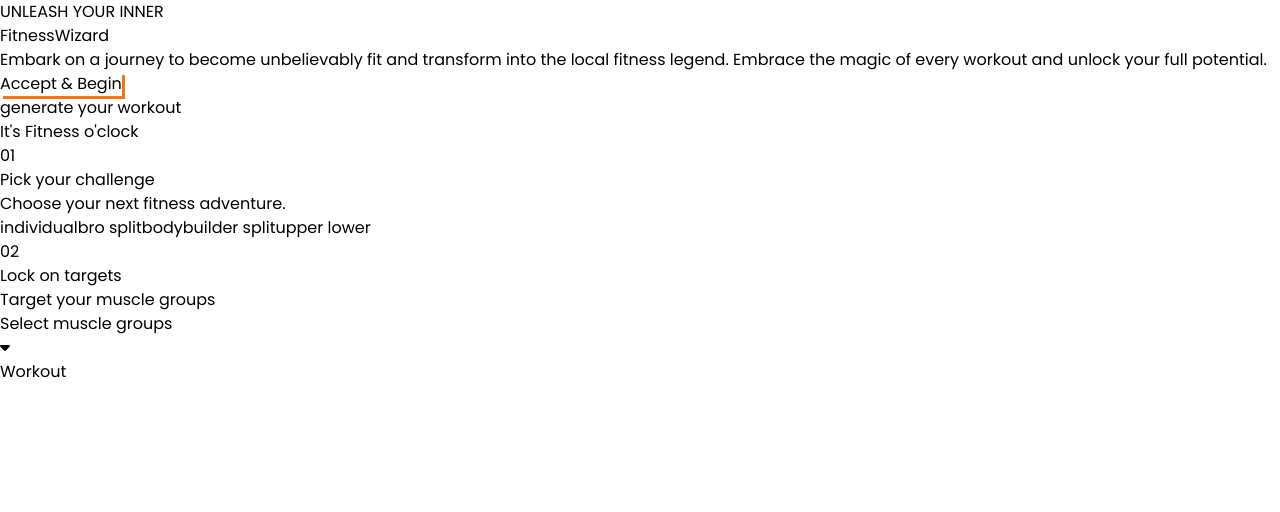
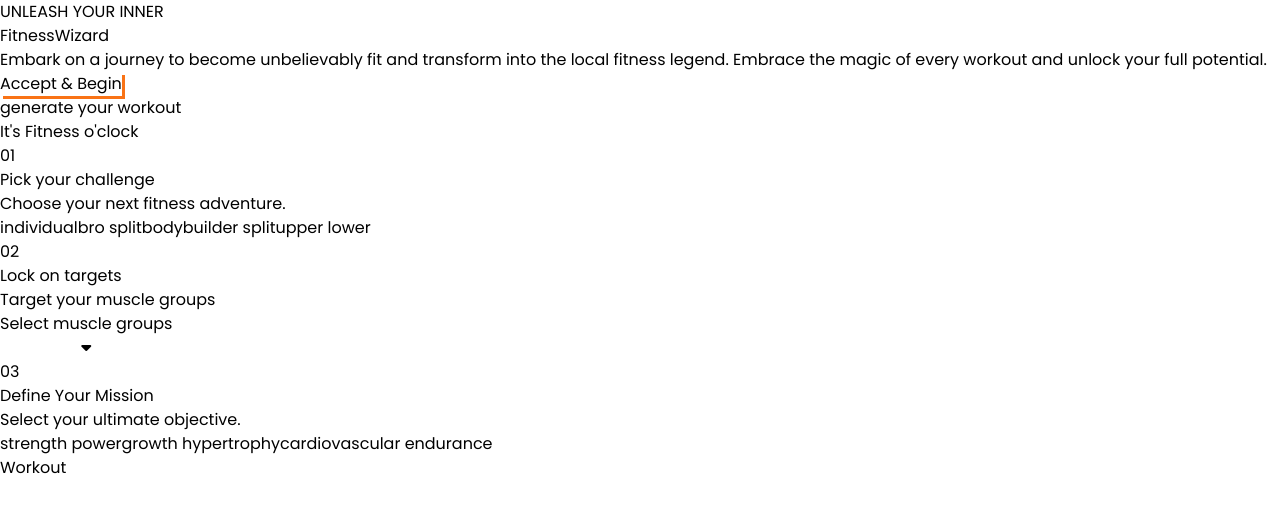
Before and after one commit to ZachTaylor2002/Fitness-Wizard, a React (Vite) app: page / in a window 1280 px wide. Shown: the top 512 px of the page. Built offline with nearby package versions, Linux system fonts and the light colour scheme.

Commit message:
Upadated the Generator component to have the three layouts for the options

```diff
--- a/src/components/Generator.jsx
+++ b/src/components/Generator.jsx
@@ -1,6 +1,6 @@
-import React from 'react'
+import React, {useState} from 'react'
 import SectionWrapper from './SectionWrapper'
-import { WORKOUTS } from '../utils/workout_info';
+import { SCHEMES, WORKOUTS } from '../utils/workout_info';
 
 function Header(props) {
   const { index, title, description } = props;
@@ -16,17 +16,30 @@ function Header(props) {
   );
 }
 
+export default function Generator() {
+  const [showModal, setShowModal] = useState(false);
+  const [workout, setWorkout] = useState(null)
+  const [poison, setPoison] = useState('individual')
+  const [muscles, setMuscles] = useState([])
+  const [goal, setGoal] = useState('strength_power')
 
-export default function Generator() {
+  const toggleModal = () => {
+    setShowModal(!showModal);
+  };
 
   return (
-    <SectionWrapper  header={"generate your workout"} title={['It\'s', 'Fitness', 'o\'clock']}>
+    <SectionWrapper header={"generate your workout"} title={['It\'s', 'Fitness', 'o\'clock']}>
       <Header index={'01'} title={'Pick your challenge'} description={"Choose your next fitness adventure."} />
 
       <div className='grid grid-cols-2 sm:grid-cols-4 gap-4'>
       {Object.keys(WORKOUTS).map((type, typeIndex) => {
         return (
-          <button className='bg-slate-950 border border-slate-950 duration-200 px-4 py-3 rounded-lg hover:border-orange-500 hover:bg-orange-500 hover:text-white' key={typeIndex}>
+          <button onClick={() => {
+            setPoison(type)
+          }} className={
+            'border duration-200 px-4 py-3 rounded-lg' +
+            (type === poison ? ' bg-orange-500 border-orange-500 text-white' : ' bg-slate-950 border-slate-950 text-white hover:border-orange-500 hover:bg-orange-500')
+          } key={typeIndex}>
              <p className='capitalize'>{type.replaceAll('_', " ")}</p>
           </button>
         )
@@ -35,18 +48,33 @@ export default function Generator() {
 
 
       <Header index={'02'} title={'Lock on targets'} description={"Target your muscle groups"} />
-<div className='bg-slate-950 p-3 border border-solid border-blue-400 rounded-lg'>
-   <div className='relative flex items-center justify-center'>
-       <p className="text-white">Select muscle groups</p>
-       <i className="fa-solid absolute right-3 top-1/2 -translate-y-1/2 fas fa-caret-down"></i>
-   </div>
+      <div className='bg-slate-950 p-3 border border-solid border-blue-400 rounded-lg'>
+        <button onClick={toggleModal} className='relative flex items-center justify-between w-full p-3'>
+          <p className="text-white mx-auto">Select muscle groups</p>
+          <i className="fa-solid fas fa-caret-down text-white"></i>
+        </button>
+        {showModal && (
+          <div>Modal</div>
+        )}
+      </div>
 
+      <Header index={'03'} title={'Define Your Mission'} description={"Select your ultimate objective."} />
+
+      <div className='flex justify-center'>
+  <div className='grid grid-cols-1 sm:grid-cols-3 gap-4 max-w-lg'>
+    {Object.keys(SCHEMES).map((scheme, schemeIndex) => {
+      return (
+        <button onClick={() => setGoal(scheme)}
+        className={'bg-slate-950 border border-slate-950 duration-200 px-6 py-3 rounded-lg min-w-[150px] '+ (scheme === goal ? 'bg-orange-500 border-orange-500 text-white' : 'hover:border-orange-500 hover:bg-orange-500 hover:text-white')
+        } key={schemeIndex}>
+          <p className='capitalize'>{scheme.replaceAll('_', " ")}</p>
+        </button>
+      )
+    })}
+  </div>
 </div>
 
 
-
     </SectionWrapper>
-
-
   )
 }
```
